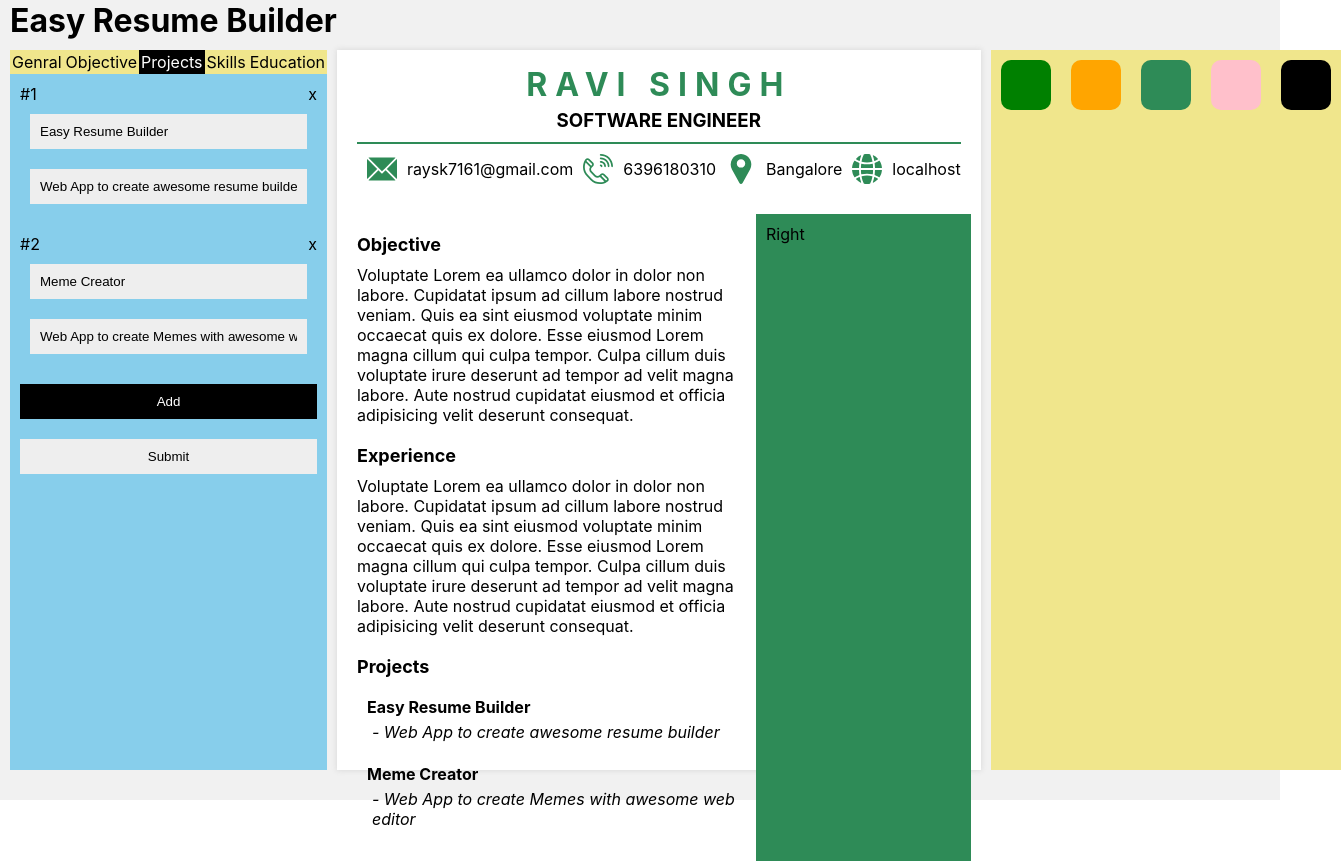
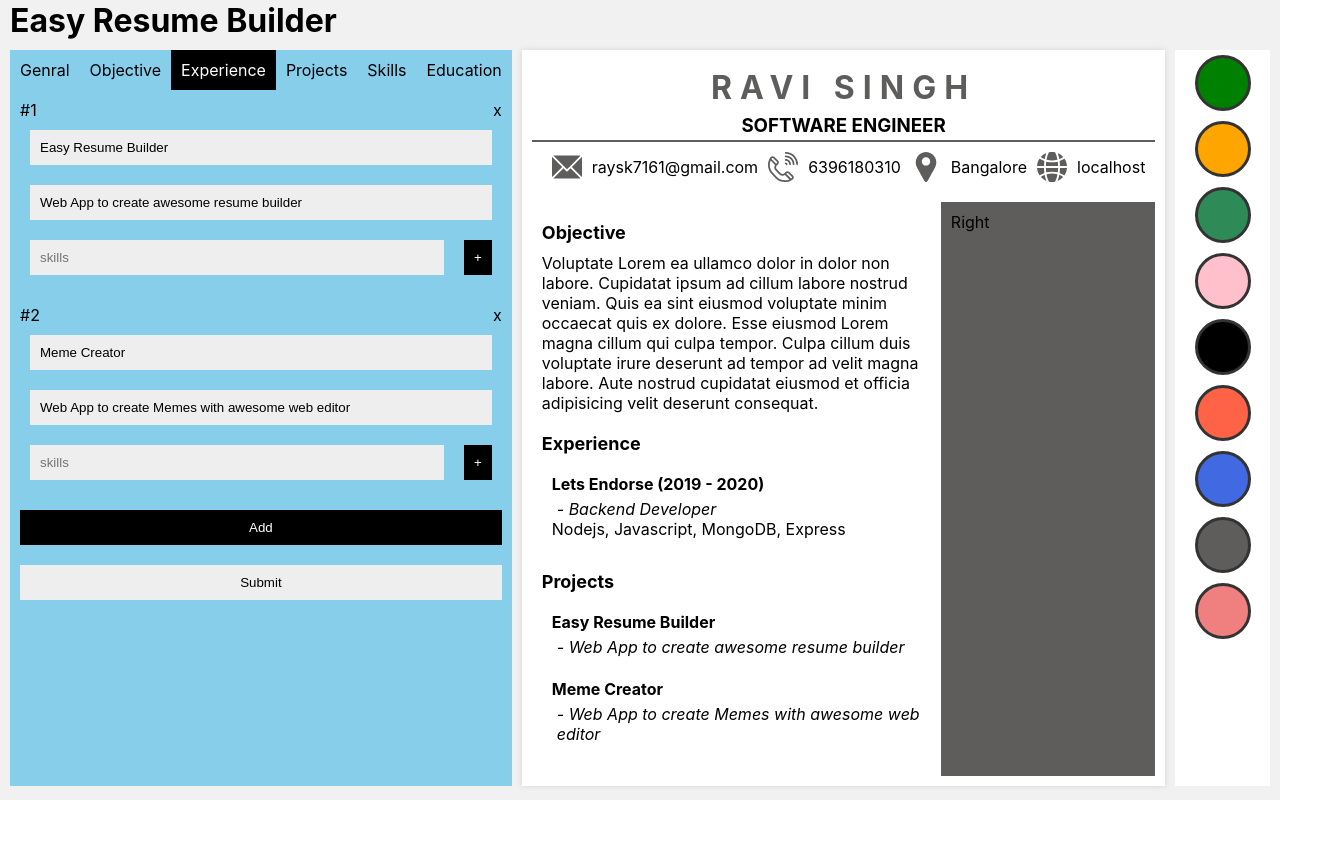
Before and after one commit to raysk4ever/easy-resume-builder, a React (Create React App) app: page /create in a window 1280 px wide. Shown: the whole page, 1341 px wide, since content can reach past the window. After the commit the page ends 800 px from the top, so only its background shows below. Built offline with nearby package versions, Linux system fonts and the light colour scheme.

Commit message:
added skills and projects

```diff
--- a/src/App.css
+++ b/src/App.css
@@ -1,7 +1,7 @@
 @import './styles/common.scss';
 
 :root {
-  --themeColor: seagreen;
+  --themeColor: #5E5D5C;
 }
 
 .App {
@@ -36,7 +36,7 @@ hr {
   border: none;
   height: 2px;
   background-color: var(--themeColor);
-  margin: 10px;
+  margin-bottom: 10px;
 }
 
 
@@ -78,7 +78,7 @@ hr {
 
 .rb-wapper {
   display: flex;
-  height: 90vh;
+  height: 92vh;
   padding: 10px;
 }
 /* ------------------------------FORM------------------------------- */
@@ -106,12 +106,11 @@ hr {
 }
 .form-tabs-item {
   flex: 1;
-  background-color: khaki;
   cursor: pointer;
-  padding: 2px;
+  padding: 10px;
 }
 .form-tabs-item:hover {
-  background-color: gray;
+  background-color: var(--themeColor);
   color: white;
 }
 
@@ -159,9 +158,13 @@ hr {
 }
 
 .rbp-top {
-
 }
-
+.rbp-top .rbp-top-1 {
+  display: flex;
+  flex-direction: column;
+  justify-content: space-evenly;
+  height: 10vh;
+}
 .rbp-top .rbp-top-1 .pre-name {
   letter-spacing:8px;
   margin: 5px 0px;
@@ -206,6 +209,7 @@ hr {
   margin-bottom: 5px;
   font-weight: bold;
 }
+
 .rbp-body-left .single-project-item .single-project-item-description {
   margin-left: 5px;
   font-style: italic;
@@ -227,13 +231,19 @@ hr {
 .rb-settings {
   display: flex;
   flex: 1;
-  background-color: khaki;
+  background-color: white;
+  flex-wrap: wrap;
+  align-items: flex-start;
+
 }
 
 .single-theme-item {
   width: 50px;
   height: 50px;
-  border-radius: 10px;
+  border-radius: 100px;
+  border-width: 3px;
+  border-style: solid;
+  border-color: #333;
   cursor: pointer;
-  margin: 10px;
+  margin: 5px;
 }
--- a/src/components/Form.js
+++ b/src/components/Form.js
@@ -4,7 +4,14 @@ class Form extends Component {
     super(props);
     this.state = {
       activeTab: 2,
-      tabs: ["Genral", "Objective", "Projects", "Skills", "Education"],
+      tabs: [
+        "Genral",
+        "Objective",
+        "Experience",
+        "Projects",
+        "Skills",
+        "Education",
+      ],
     };
   }
 
@@ -38,12 +45,14 @@ class Form extends Component {
             <div className="df fdc">
               <div className="df jcsb">
                 <input
+                  maxLength={100}
                   value={resumeData.firstName}
                   name="firstName"
                   onChange={handleOnChange}
                   placeholder="First Name"
                 />
                 <input
+                  maxLength={100}
                   value={resumeData.lastName}
                   name="lastName"
                   onChange={handleOnChange}
@@ -51,30 +60,35 @@ class Form extends Component {
                 />
               </div>
               <input
+                maxLength={100}
                 value={resumeData.designation}
                 name="designation"
                 onChange={handleOnChange}
                 placeholder="Designation"
               />
               <input
+                maxLength={100}
                 value={resumeData.email}
                 name="email"
                 onChange={handleOnChange}
                 placeholder="Email"
               />
               <input
+                maxLength={100}
                 value={resumeData.mobile}
                 name="mobile"
                 onChange={handleOnChange}
                 placeholder="Mobile"
               />
               <input
+                maxLength={100}
                 value={resumeData.address}
                 name="address"
                 onChange={handleOnChange}
                 placeholder="Address"
               />
               <input
+                maxLength={100}
                 value={resumeData.website}
                 name="website"
                 onChange={handleOnChange}
@@ -86,6 +100,7 @@ class Form extends Component {
           {this.state.activeTab === 1 ? (
             <div className="df fdc">
               <input
+                maxLength={100}
                 value={resumeData.objective}
                 name="objective"
                 onChange={handleOnChange}
@@ -94,7 +109,7 @@ class Form extends Component {
             </div>
           ) : null}
           {/* ------------------------------3---------------------- */}
-          {this.state.activeTab === 2 ? (
+          {this.state.activeTab === 3 ? (
             <div className="df fdc f1">
               {resumeData.projects.map((p, i) => (
                 <div className="single-project-item">
@@ -108,10 +123,12 @@ class Form extends Component {
                     </p>
                   </div>
                   <input
+                    maxLength={100}
                     value={p.name}
                     onChange={(e) => handleOnChange(e, i, "projects", "name")}
                   />
                   <input
+                    maxLength={100}
                     value={p.description}
                     onChange={(e) =>
                       handleOnChange(e, i, "projects", "description")
@@ -127,7 +144,50 @@ class Form extends Component {
               </button>
             </div>
           ) : null}
-          {/* ------------------------------4---------------------- */}
+          {/* ------------------------------2---------------------- */}
+          {this.state.activeTab === 2 ? (
+            <div className="df fdc f1">
+              {resumeData.projects.map((p, i) => (
+                <div className="single-project-item">
+                  <div className="df jcsb">
+                    <p>#{i + 1}</p>
+                    <p
+                      className="cp"
+                      onClick={(e) => handleOnRemove(e, "experience", i)}
+                    >
+                      x
+                    </p>
+                  </div>
+                  <input
+                    maxLength={100}
+                    value={p.name}
+                    onChange={(e) => handleOnChange(e, i, "experience", "name")}
+                  />
+                  <input
+                    maxLength={100}
+                    value={p.description}
+                    onChange={(e) =>
+                      handleOnChange(e, i, "experience", "description")
+                    }
+                  />
+                  <div className='df jcsb'>
+                    <input className='f1' placeholder='skills'></input>
+                    <button
+                      className="rb-add-btn"
+                    >
+                      +
+                    </button>
+                  </div>
+                </div>
+              ))}
+              <button
+                className="rb-add-btn"
+                onClick={(e) => handleOnAddBtnClick(e, "experience")}
+              >
+                Add
+              </button>
+            </div>
+          ) : null}
           <input value="Submit" onClick={handleOnSubmit} type="submit" />
         </form>
       </div>
--- a/src/components/create.js
+++ b/src/components/create.js
@@ -1,6 +1,7 @@
 import React, { Component } from "react";
 import Resume from "./resume";
 import Form from "./Form";
+import { themeColors } from "../templates/themes/colors";
 
 class Create extends Component {
   constructor(props) {
@@ -16,6 +17,16 @@ class Create extends Component {
         address: "Bangalore",
         objective:
           "Voluptate Lorem ea ullamco dolor in dolor non labore. Cupidatat ipsum ad cillum labore nostrud veniam. Quis ea sint eiusmod voluptate minim occaecat quis ex dolore. Esse eiusmod Lorem magna cillum qui culpa tempor. Culpa cillum duis voluptate irure deserunt ad tempor ad velit magna labore. Aute nostrud cupidatat eiusmod et officia adipisicing velit deserunt consequat.",
+        experience: [
+          {
+            name: "Lets Endorse",
+            description: "Backend Developer",
+            technologies: ['Nodejs', 'Javascript', 'MongoDB', 'Express'],
+            to: '2019',
+            from: '2020',
+            companyLogo: ''
+          }
+        ],
         projects: [
           {
             name: "Easy Resume Builder",
@@ -28,40 +39,16 @@ class Create extends Component {
         ],
         skills: [],
       },
-      themeColors: [
-        {
-          title: 'Green',
-          color: 'green'
-        },
-        {
-          title: 'orange',
-          color: 'orange'
-        },
-        {
-          title: 'seagreen',
-          color: 'seagreen'
-        },
-        {
-          title: 'pink',
-          color: 'pink'
-        },
-        {
-          title: 'black',
-          color: 'black'
-        }
-      ],
-      currentTheme: {
-        title: 'seagreen',
-        color: 'seagreen'
-      },
+      themeColors,
+      currentTheme: themeColors[7]
     };
   }
 
   handleOnThemeChange = (theme) => {
-    let root = document.documentElement
-    root.style.setProperty('--themeColor', theme.color)
-    this.setState({currentTheme: theme})
-  }
+    let root = document.documentElement;
+    root.style.setProperty("--themeColor", theme.color);
+    this.setState({ currentTheme: theme });
+  };
 
   handleOnChange = (event, index, type, key) => {
     let { resumeData } = this.state,
@@ -78,10 +65,18 @@ class Create extends Component {
     let { resumeData } = this.state;
     if (type === "projects") {
       let newProject = {
-        name: "",
-        description: "",
+        name: "Proeject Name",
+        description: "Proeject Description",
       };
       resumeData.projects.push(newProject);
+    } else if (type === "experience") {
+      let newExp = {
+        name: "Company Name",
+        description: "Job Description",
+        to: "",
+        from: "",
+      };
+      resumeData.experience.push(newExp);
     }
     this.setState({ resumeData });
   };
@@ -119,12 +114,18 @@ class Create extends Component {
             <Resume currentTheme={currentTheme} resumeData={resumeData} />
           </div>
           <div className="rb-settings">
-            {this.state.themeColors.map((c, i) => (
-              <div onClick={() =>this.handleOnThemeChange(c)} title={c.title} className='single-theme-item' style={{
-                backgroundColor: c.color
-              }}>
-              </div>
-            ))}
+            <div className="df fw jcc">
+              {this.state.themeColors.map((c, i) => (
+                <div
+                  onClick={() => this.handleOnThemeChange(c)}
+                  title={c.title}
+                  className="single-theme-item"
+                  style={{
+                    backgroundColor: c.color,
+                  }}
+                ></div>
+              ))}
+            </div>
           </div>
         </div>
       </div>
--- a/src/components/resume.js
+++ b/src/components/resume.js
@@ -10,7 +10,7 @@ const Resume = ({ resumeData, currentTheme }) => {
       {/* TOP STARTS */}
       <div className="rbp-top">
         <div className="rbp-top-1">
-          <h1 className="pre-name" style={{color: currentTheme.color}}>
+          <h1 className="pre-name" style={{ color: currentTheme.color }}>
             {`${resumeData.firstName} ${resumeData.lastName}`.toUpperCase()}
           </h1>
           <h3>{resumeData.designation.toUpperCase()}</h3>
@@ -30,7 +30,7 @@ const Resume = ({ resumeData, currentTheme }) => {
             <p>{resumeData.address}</p>
           </div>
           <div className="rbp-input-group">
-            <Website className='icon' fill={currentTheme.color}/>
+            <Website className="icon" fill={currentTheme.color} />
             <p>{resumeData.website}</p>
           </div>
         </div>
@@ -47,14 +47,17 @@ const Resume = ({ resumeData, currentTheme }) => {
           </div>
           <div className="rbp-body-section">
             <p className="heading">Experience</p>
-            <p>
-              Voluptate Lorem ea ullamco dolor in dolor non labore. Cupidatat
-              ipsum ad cillum labore nostrud veniam. Quis ea sint eiusmod
-              voluptate minim occaecat quis ex dolore. Esse eiusmod Lorem magna
-              cillum qui culpa tempor. Culpa cillum duis voluptate irure
-              deserunt ad tempor ad velit magna labore. Aute nostrud cupidatat
-              eiusmod et officia adipisicing velit deserunt consequat.
-            </p>
+            {resumeData.experience.map((pro, key) => (
+              <div key={key} className="single-project-item">
+                <p className="single-project-item-name">{`${pro.name} (${pro.to} - ${pro.from})`}</p>
+                <p className="single-project-item-description">
+                  {pro.description}
+                </p>
+                <p className="">
+                  {pro.technologies.join(', ')}
+                </p>
+              </div>
+            ))}
           </div>
           <div className="rbp-body-section">
             <p className="heading">Projects</p>
--- a/src/styles/common.scss
+++ b/src/styles/common.scss
@@ -1,5 +1,9 @@
 .df {
   display: flex;
+}
+
+.jcc {
+  justify-content: center;
 }
 
 .jcsb {
@@ -9,7 +13,9 @@
 .fdc {
   flex-direction: column;
 }
-
+.fw {
+  flex-wrap: wrap;
+}
 .f1 {
   flex: 1;
 }
--- /dev/null
+++ b/src/templates/themes/colors.js
@@ -0,0 +1,38 @@
+export const themeColors = [
+  {
+    title: "Green",
+    color: "green",
+  },
+  {
+    title: "orange",
+    color: "orange",
+  },
+  {
+    title: "seagreen",
+    color: "seagreen",
+  },
+  {
+    title: "pink",
+    color: "pink",
+  },
+  {
+    title: "black",
+    color: "black",
+  },
+  {
+    title: "tomato",
+    color: "tomato",
+  },
+  {
+    title: "royalblue",
+    color: "royalblue",
+  },
+  {
+    title: "Davy Grey",
+    color: "#5E5D5C",
+  },
+  {
+    title: "Light Coral",
+    color: "#F08080",
+  }
+]
```
